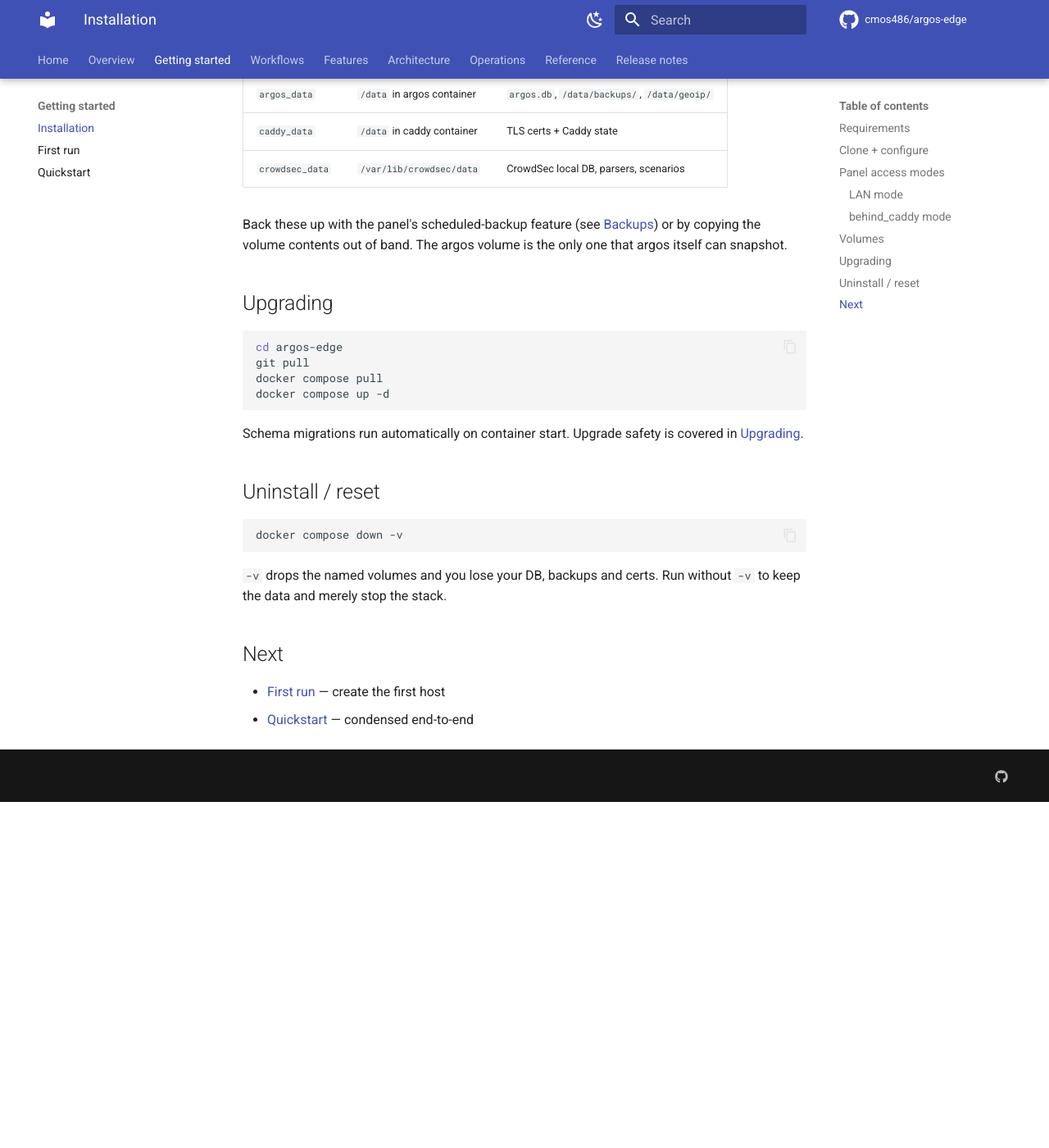
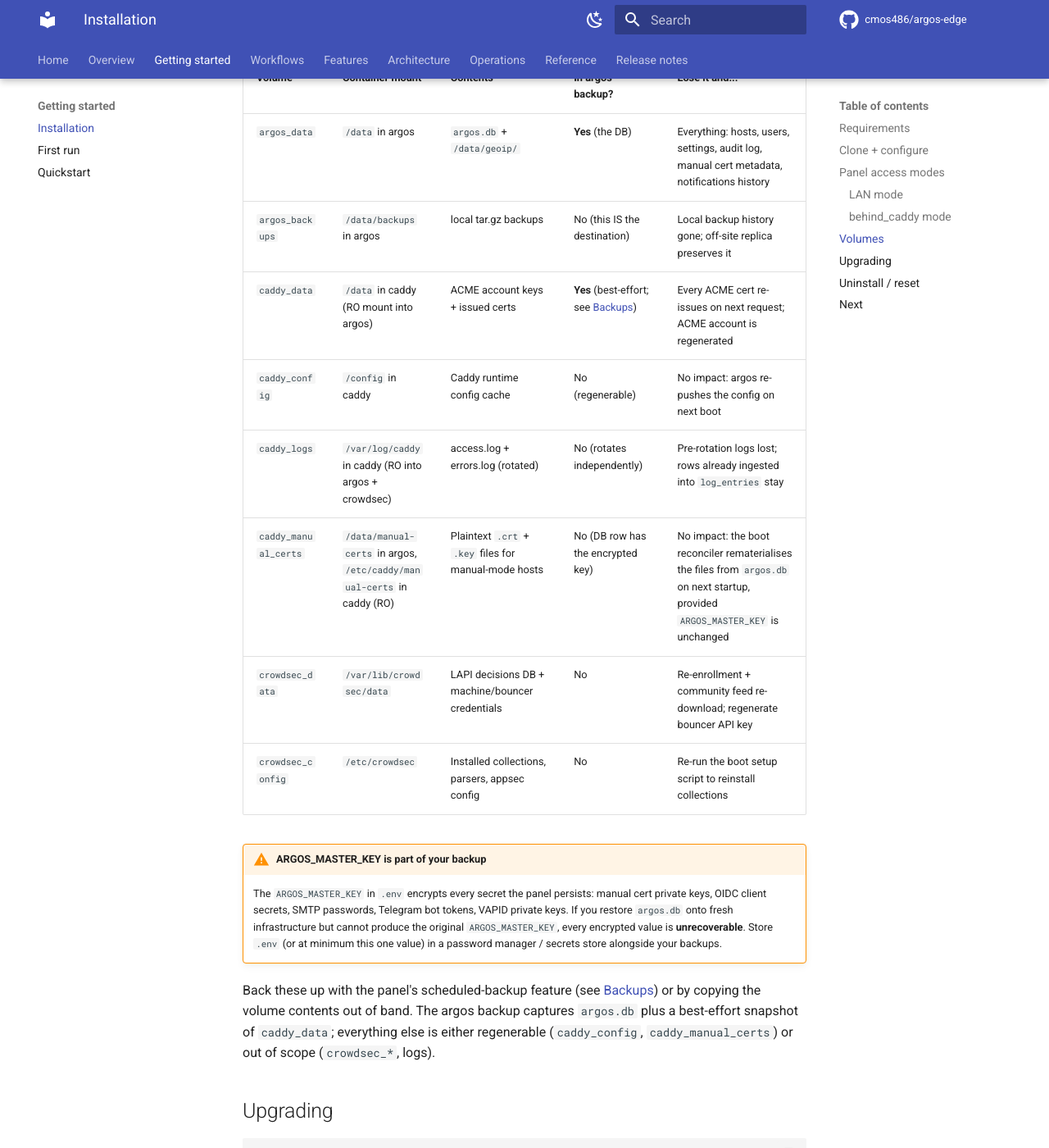
Before and after one commit to cmos486/argos-edge, an MkDocs documentation site: the page built from docs/getting-started/installation.md, in a window 1280 px wide and 1400 px high, scrolled down 2310 px. Shown: the whole window at 82% size. Built offline with MkDocs 1.6.1 and Material for MkDocs 9.7.7, drawn with Linux system fonts in a browser that asks for light colours; comment, search, counter and statistics services are not loaded; before the commit the page ends 3288 px from its top, so only the background shows below that.

Commit message:
docs: rewrite installation volumes table with all 8 volumes

```diff
--- a/docs/getting-started/installation.md
+++ b/docs/getting-started/installation.md
@@ -88,18 +88,37 @@ the HTTP-01 challenge on the first request.
 
 ## Volumes
 
-Three named docker volumes get created automatically:
+Eight named docker volumes get created automatically. All persist
+across `docker compose down` + `up`; all are destroyed by
+`docker compose down -v`.
 
-| Volume            | Mount                          | Contents                                                |
-|-------------------|--------------------------------|---------------------------------------------------------|
-| `argos_data`      | `/data` in argos container     | `argos.db`, `/data/backups/`, `/data/geoip/`            |
-| `caddy_data`      | `/data` in caddy container     | TLS certs + Caddy state                                 |
-| `crowdsec_data`   | `/var/lib/crowdsec/data`       | CrowdSec local DB, parsers, scenarios                   |
+| Volume | Container mount | Contents | In argos backup? | Lose it and... |
+|---|---|---|---|---|
+| `argos_data` | `/data` in argos | `argos.db` + `/data/geoip/` | **Yes** (the DB) | Everything: hosts, users, settings, audit log, manual cert metadata, notifications history |
+| `argos_backups` | `/data/backups` in argos | local tar.gz backups | No (this IS the destination) | Local backup history gone; off-site replica preserves it |
+| `caddy_data` | `/data` in caddy (RO mount into argos) | ACME account keys + issued certs | **Yes** (best-effort; see [Backups](../features/backups.md)) | Every ACME cert re-issues on next request; ACME account is regenerated |
+| `caddy_config` | `/config` in caddy | Caddy runtime config cache | No (regenerable) | No impact: argos re-pushes the config on next boot |
+| `caddy_logs` | `/var/log/caddy` in caddy (RO into argos + crowdsec) | access.log + errors.log (rotated) | No (rotates independently) | Pre-rotation logs lost; rows already ingested into `log_entries` stay |
+| `caddy_manual_certs` | `/data/manual-certs` in argos, `/etc/caddy/manual-certs` in caddy (RO) | Plaintext `.crt` + `.key` files for manual-mode hosts | No (DB row has the encrypted key) | No impact: the boot reconciler rematerialises the files from `argos.db` on next startup, provided `ARGOS_MASTER_KEY` is unchanged |
+| `crowdsec_data` | `/var/lib/crowdsec/data` | LAPI decisions DB + machine/bouncer credentials | No | Re-enrollment + community feed re-download; regenerate bouncer API key |
+| `crowdsec_config` | `/etc/crowdsec` | Installed collections, parsers, appsec config | No | Re-run the boot setup script to reinstall collections |
+
+!!! warning "ARGOS_MASTER_KEY is part of your backup"
+    The `ARGOS_MASTER_KEY` in `.env` encrypts every secret the
+    panel persists: manual cert private keys, OIDC client secrets,
+    SMTP passwords, Telegram bot tokens, VAPID private keys. If
+    you restore `argos.db` onto fresh infrastructure but cannot
+    produce the original `ARGOS_MASTER_KEY`, every encrypted value
+    is **unrecoverable**. Store `.env` (or at minimum this one
+    value) in a password manager / secrets store alongside your
+    backups.
 
 Back these up with the panel's scheduled-backup feature (see
-[Backups](../features/backups.md)) or by copying the volume contents
-out of band. The argos volume is the only one that argos itself can
-snapshot.
+[Backups](../features/backups.md)) or by copying the volume
+contents out of band. The argos backup captures `argos.db` plus a
+best-effort snapshot of `caddy_data`; everything else is either
+regenerable (`caddy_config`, `caddy_manual_certs`) or out of
+scope (`crowdsec_*`, logs).
 
 ## Upgrading
 
```
